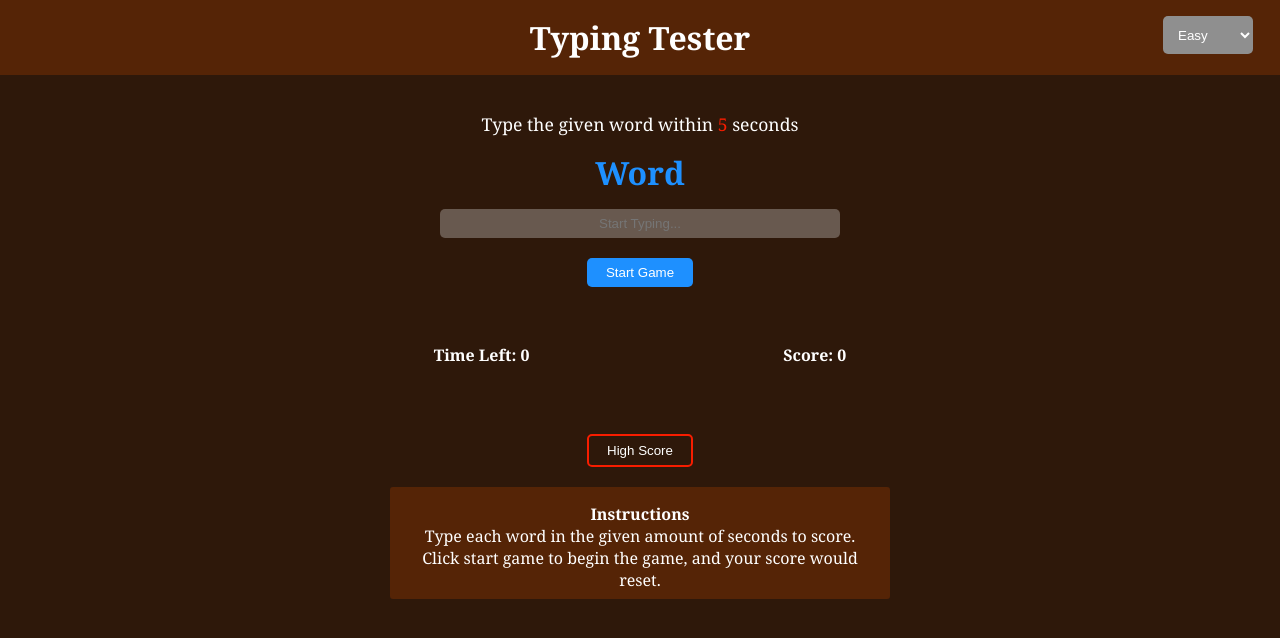
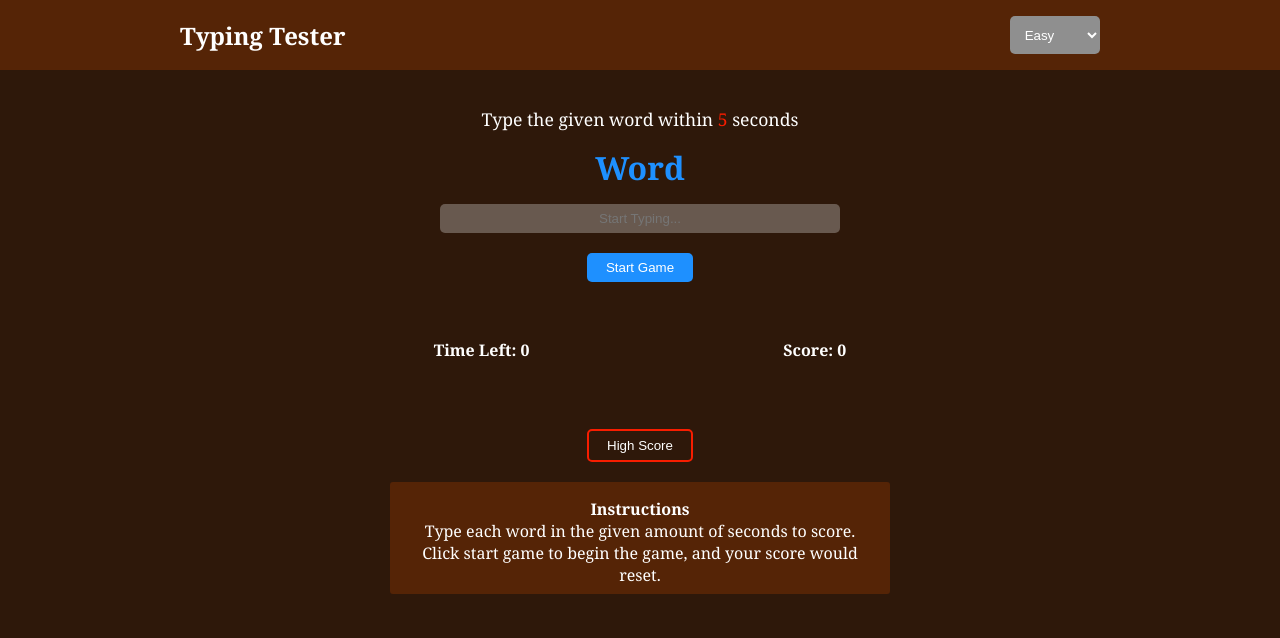
Before and after one commit to na-cho-dev/Speed-Typing-Game, a plain HTML site: page index.html in a window 1280 px wide. Drawn offline with Linux system fonts and the light colour scheme.

Commit message:
SpeedTyping Game Updated V1

```diff
--- a/style.css
+++ b/style.css
@@ -21,15 +21,13 @@ body{
 .head{
     width: 100%;
     display: flex;
-    justify-content: center;
-
+    align-items: center;
+    justify-content: space-between;
 }
 .head h1{
-    justify-items: center;
+    font-size: 1.5em;
 }
 .head #levels{
-    position: absolute;
-    right: 2em;
     width: 100%;
     max-width: 90px;
     padding: .8em;
```
